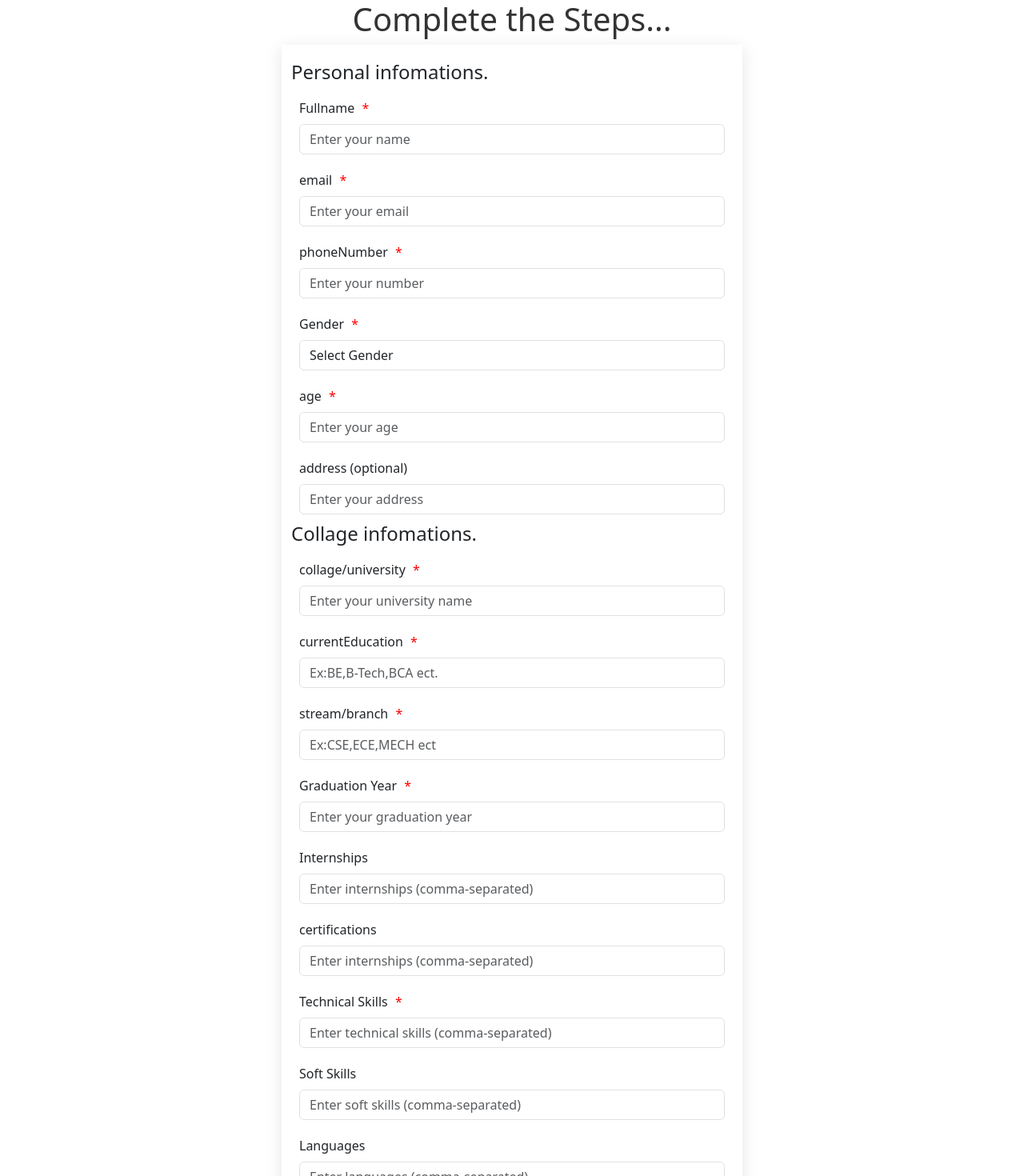
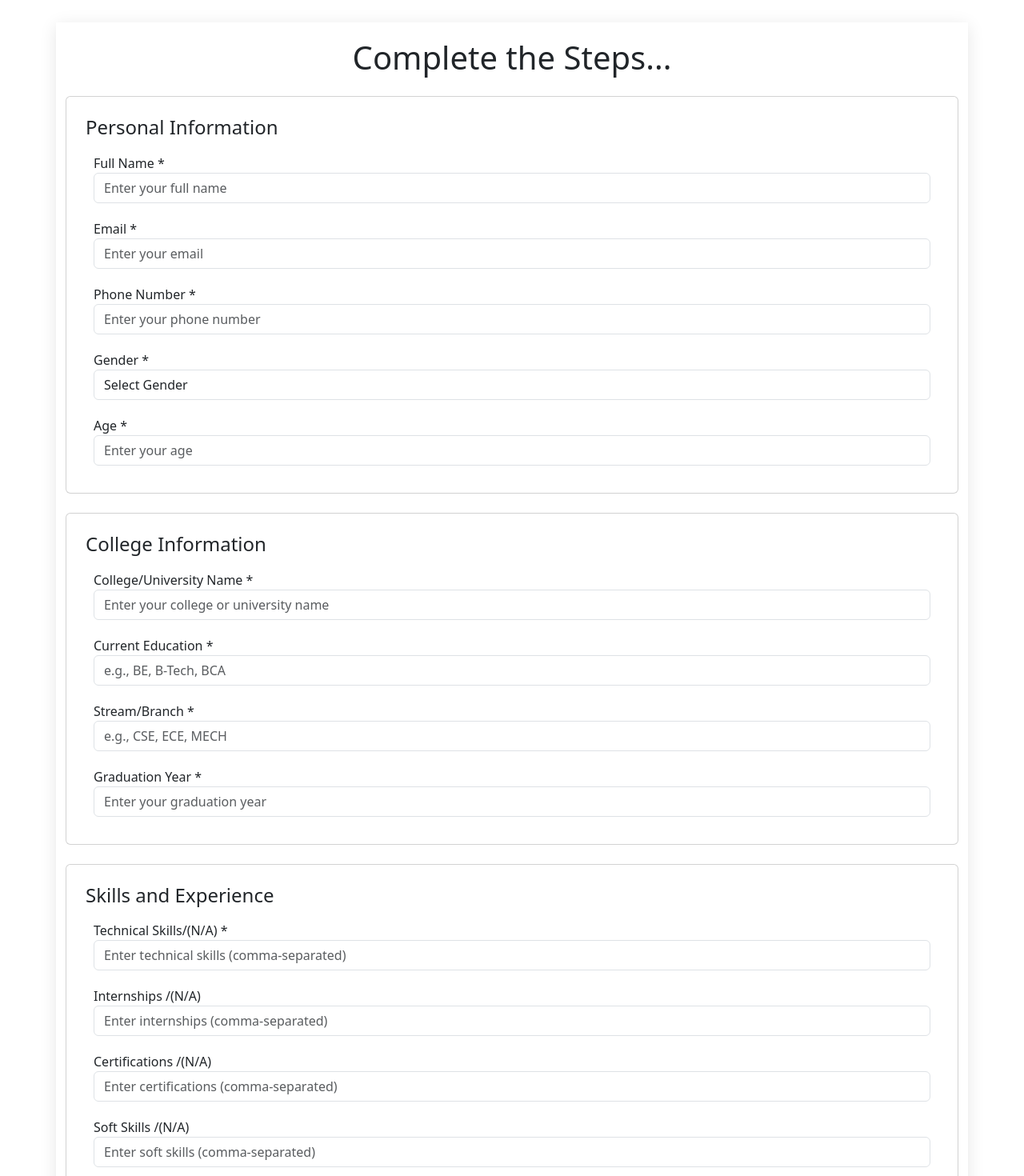
Before and after one commit to sangamesh-Lingshetty/Authentication_Project, a React (Create React App) app in the folder frontend/: page /userdata in a window 1280 px wide. Shown: the part 20-1490 px from the top of the page at 80% size. Built offline with nearby package versions, Linux system fonts and the light colour scheme.

Commit message:
Update UserData.js

```diff
--- a/frontend/src/Components/UserData.js
+++ b/frontend/src/Components/UserData.js
@@ -97,249 +97,189 @@ const UserData = () => {
 
   return (
     <>
-      <div>
-        <h1 style={{ textAlign: "center", marginTop: "20px", color: "#333" }}>
-          Complete the Steps...
-        </h1>
+      <div className="container mt-5">
+      <ToastContainer />
+      <h1 className="text-center mb-4">Complete the Steps...</h1>
       <form onSubmit={handleSubmit}>
-          <div className="container" style={{ width: "45%" }}>
-            <h4>Personal infomations.</h4>
+        {/* Personal Information Section */}
+        <div className="card p-4 mb-4">
+          <h4 className="card-title">Personal Information</h4>
           <div className="form-group">
-              <label htmlFor="name" className="form-label">
-                Fullname <span className="required-star">*</span>
-              </label>
+            <label>Full Name *</label>
             <input
               type="text"
               className="form-control"
-                id="fullname"
+              name="fullname"
               value={userdata.fullname}
-                name="fullname"
-                placeholder="Enter your name"
+              placeholder="Enter your full name"
               onChange={handleUserInput}
               required
             />
           </div>
-
           <div className="form-group">
-              <label htmlFor="name" className="form-label">
-                email <span className="required-star">*</span>
-              </label>
+            <label>Email *</label>
             <input
               type="email"
               className="form-control"
-                id="email"
+              name="email"
               value={userdata.email}
-                name="email"
               placeholder="Enter your email"
               onChange={handleUserInput}
               required
             />
           </div>
-
           <div className="form-group">
-              <label htmlFor="name" className="form-label">
-                phoneNumber <span className="required-star">*</span>
-              </label>
+            <label>Phone Number *</label>
             <input
-                type="number"
+              type="text"
               className="form-control"
-                id="number"
+              name="phoneNumber"
               value={userdata.phoneNumber}
-                name="phoneNumber"
-                placeholder="Enter your number"
+              placeholder="Enter your phone number"
               onChange={handleUserInput}
               required
             />
           </div>
-
           <div className="form-group">
-              <label htmlFor="gender" className="form-label">
-                Gender <span className="required-star">*</span>
-              </label>
+            <label>Gender *</label>
             <select
               className="form-control"
-                id="gender"
+              name="gender"
               value={userdata.gender}
-                name="gender"
-                onChange={handleUserInput} // Apply the handleUserInput function
+              onChange={handleUserInput}
               required
             >
               <option value="">Select Gender</option>
-                {/* Optional default option */}
               <option value="Male">Male</option>
               <option value="Female">Female</option>
               <option value="Other">Other</option>
             </select>
           </div>
-
           <div className="form-group">
-              <label htmlFor="name" className="form-label">
-                age <span className="required-star">*</span>
-              </label>
+            <label>Age *</label>
             <input
               type="number"
               className="form-control"
-                id="age"
+              name="age"
               value={userdata.age}
-                name="age"
               placeholder="Enter your age"
-                //   value={}
               onChange={handleUserInput}
               required
             />
           </div>
+        </div>
 
+        {/* College Information Section */}
+        <div className="card p-4 mb-4">
+          <h4 className="card-title">College Information</h4>
           <div className="form-group">
-              <label htmlFor="name" className="form-label">
-                address (optional)
-              </label>
+            <label>College/University Name *</label>
             <input
               type="text"
               className="form-control"
-                id="address"
-                value={userdata.address}
-                name="address"
-                placeholder="Enter your address"
-                onChange={handleUserInput}
-              />
-            </div>
-
-            <h4>Collage infomations.</h4>
-
-            <div className="form-group">
-              <label htmlFor="name" className="form-label">
-                collage/university <span className="required-star">*</span>
-              </label>
-              <input
-                type="text"
-                className="form-control"
-                id="clgname"
-                placeholder="Enter your university name"
+              name="collegeName"
               value={userdata.collegeName}
-                name="collegeName"
+              placeholder="Enter your college or university name"
               onChange={handleUserInput}
               required
             />
           </div>
-
           <div className="form-group">
-              <label htmlFor="name" className="form-label">
-                currentEducation <span className="required-star">*</span>
-              </label>
+            <label>Current Education *</label>
             <input
               type="text"
               className="form-control"
-                id="currentEducation"
+              name="currentEducation"
               value={userdata.currentEducation}
-                name="currentEducation"
-                placeholder="Ex:BE,B-Tech,BCA ect."
-                //   value={}
+              placeholder="e.g., BE, B-Tech, BCA"
               onChange={handleUserInput}
               required
             />
           </div>
-
           <div className="form-group">
-              <label htmlFor="name" className="form-label">
-                stream/branch <span className="required-star">*</span>
-              </label>
+            <label>Stream/Branch *</label>
             <input
               type="text"
               className="form-control"
-                id="branch"
+              name="stream"
               value={userdata.stream}
-                name="stream"
-                placeholder="Ex:CSE,ECE,MECH ect"
-                //   value={}
+              placeholder="e.g., CSE, ECE, MECH"
               onChange={handleUserInput}
               required
             />
           </div>
-
           <div className="form-group">
-              <label htmlFor="graduationYear" className="form-label">
-                Graduation Year <span className="required-star">*</span>
-              </label>
+            <label>Graduation Year *</label>
             <input
               type="number"
               className="form-control"
-                id="graduationYear"
+              name="graduationYear"
               value={userdata.graduationYear}
-                name="graduationYear"
               placeholder="Enter your graduation year"
               onChange={handleUserInput}
               required
             />
           </div>
+        </div>
 
+        {/* Skills Section */}
+        <div className="card p-4 mb-4">
+          <h4 className="card-title">Skills and Experience</h4>
           <div className="form-group">
-              <label htmlFor="internships" className="form-label">
-                Internships
-              </label>
+            <label>Technical Skills/(N/A) *</label>
             <input
               type="text"
               className="form-control"
-                id="internships"
-                // value={userdata.internships ? userdata.internships.join(', ') : ''}
-                value={userdata.internships}
-                name="internships"
-                placeholder="Enter internships (comma-separated)"
-                onChange={handleUserInput}
-              />
-            </div>
-
-            <div className="form-group">
-              <label htmlFor="internships" className="form-label">
-                certifications
-              </label>
-              <input
-                type="text"
-                className="form-control"
-                id="certifications"
-                // value={userdata.certifications ? userdata.certifications.join(', ') : ''}
-                value={userdata.certifications}
-                name="certifications"
-                placeholder="Enter internships (comma-separated)"
-                onChange={handleUserInput}
-              />
-            </div>
-
-            <div className="form-group">
-              <label htmlFor="technicalSkills" className="form-label">
-                Technical Skills <span className="required-star">*</span>
-              </label>
-              <input
-                type="text"
-                className="form-control"
-                id="technicalSkills"
-                // value={userdata.technicalSkills ? userdata.technicalSkills.join(', ') : ''}
+              name="technicalSkills"
               value={userdata.technicalSkills}
-                name="technicalSkills"
               placeholder="Enter technical skills (comma-separated)"
               onChange={handleUserInput}
               required
             />
           </div>
-
           <div className="form-group">
-              <label htmlFor="softSkills" className="form-label">
-                Soft Skills
-              </label>
+            <label>Internships /(N/A)</label>
             <input
               type="text"
               className="form-control"
-                // value={userdata.softSkills ? userdata.softSkills.join(', ') : ''}
+              name="internships"
+              value={userdata.internships}
+              placeholder="Enter internships (comma-separated)"
+              onChange={handleUserInput}
+              required
+            />
+          </div>
+          <div className="form-group">
+            <label>Certifications /(N/A)</label>
+            <input
+              type="text"
+              className="form-control"
+              name="certifications"
+              value={userdata.certifications}
+              placeholder="Enter certifications (comma-separated)"
+              onChange={handleUserInput}
+              required
+            />
+          </div>
+          <div className="form-group">
+            <label>Soft Skills /(N/A)</label>
+            <input
+              type="text"
+              className="form-control"
+              name="softSkills"
               value={userdata.softSkills}
-                name="softSkills"
-                id="softSkills"
               placeholder="Enter soft skills (comma-separated)"
               onChange={handleUserInput}
+              required
             />
           </div>
+        </div>
 
+        <div className="card p-4 mb-4">
+          <h4 className="card-title">Skills and Experience</h4>
           <div className="form-group">
             <label htmlFor="languages" className="form-label">
-                Languages
+              Languages /(N/A)
             </label>
             <input
               type="text"
@@ -349,44 +289,45 @@ const UserData = () => {
               name="languages"
               placeholder="Enter languages (comma-separated)"
               onChange={handleUserInput}
+              required
             />
           </div>
 
           <div className="form-group">
             <label htmlFor="portfolio" className="form-label">
-                Portfolio
+              Portfolio /(N/A)
             </label>
             <input
-                type="url"
+              type="text"
               className="form-control"
               id="portfolio"
               value={userdata.portfolio}
               name="portfolio"
               placeholder="Enter your portfolio URL"
               onChange={handleUserInput}
+              required
             />
           </div>
 
           <div className="form-group">
             <label htmlFor="linkedInProfile" className="form-label">
-                LinkedIn Profile <span className="required-star">*</span>
+              LinkedIn Profile /(N/A) <span className="required-star">*</span>
             </label>
             <input
-                type="url"
+              type="text"
               className="form-control"
               id="linkedInProfile"
               value={userdata.linkedInProfile}
               name="linkedInProfile"
               onChange={handleUserInput}
               placeholder="Enter your LinkedIn profile URL"
-                // required
+              required
             />
           </div>
 
-
           <div className="form-group">
             <label htmlFor="linkedInProfile" className="form-label">
-                Resume <span className="required-star">*</span>
+              Resume /(N/A) <span className="required-star">*</span>
             </label>
             <input
               type="file"
@@ -396,14 +337,13 @@ const UserData = () => {
               name="resume"
               onChange={handleUserInput}
               placeholder="Upload your resume"
+              required
             />
           </div>
-
-
+        </div>
         <button type="submit" className="btn btn-primary btn-block">
           Submit
         </button>
-          </div>
       </form>
     </div>
     </>
```
Lines whose indentation alone changed are shown as unchanged.
